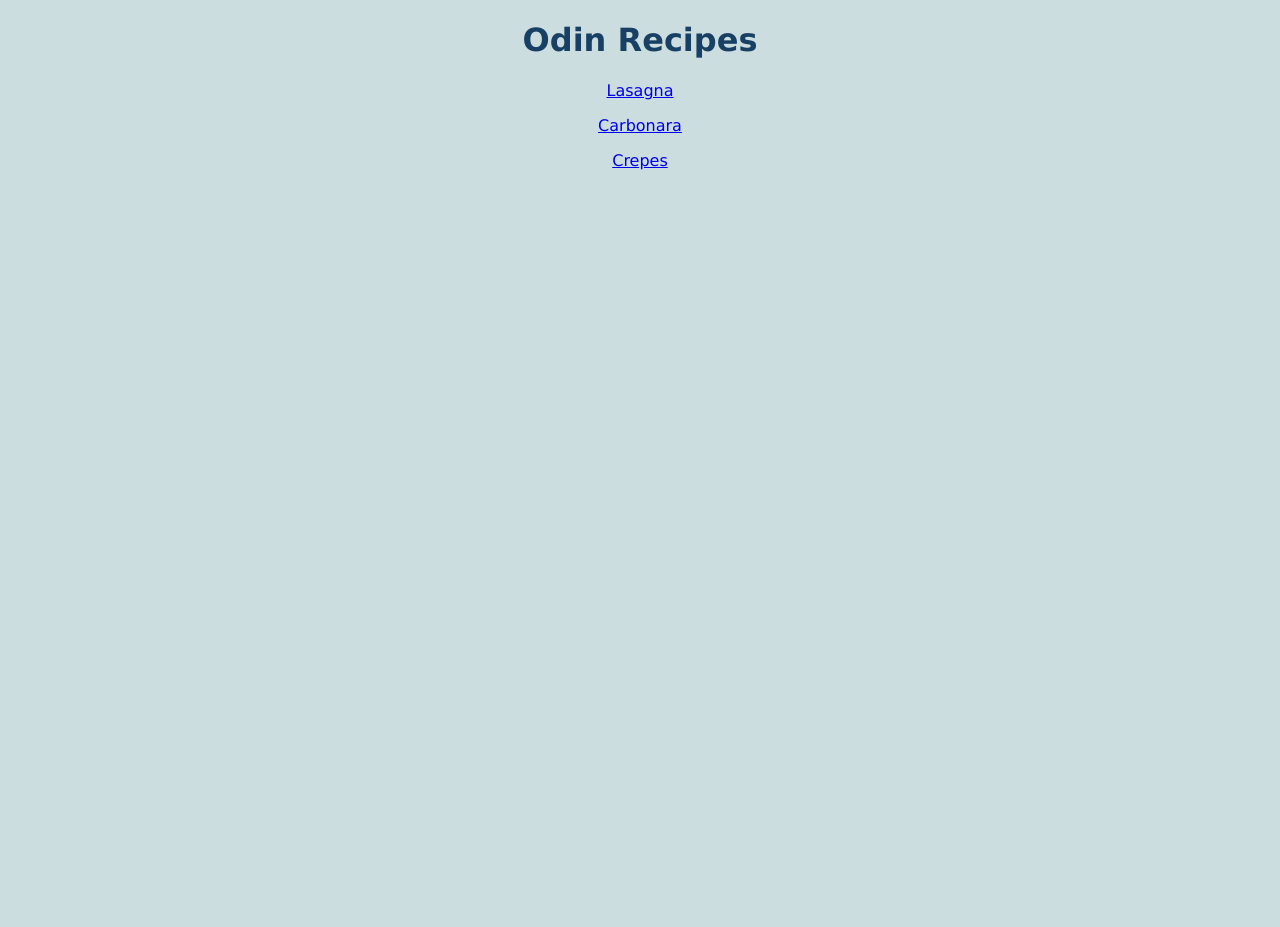
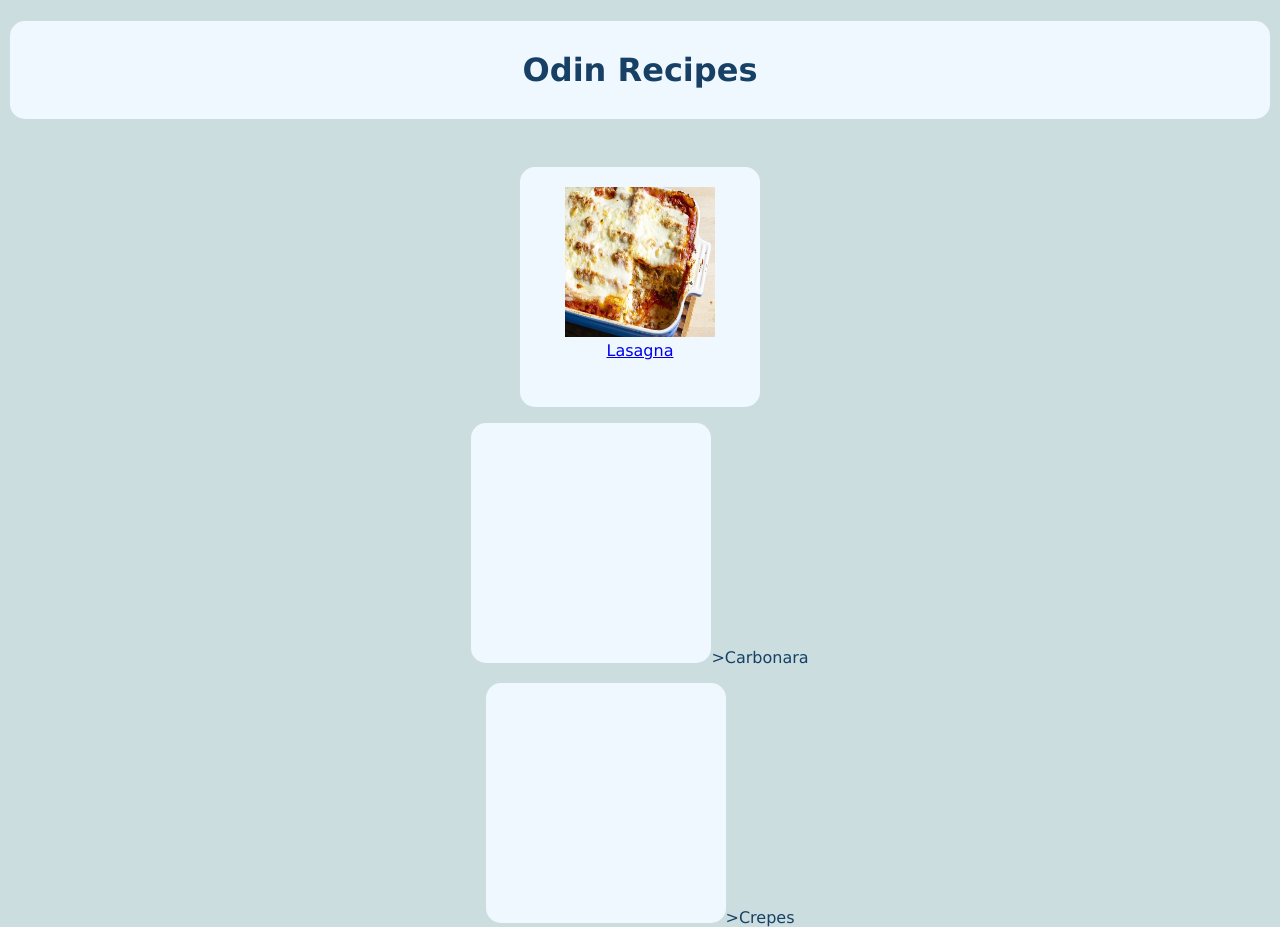
Before and after one commit to LealKevin/odin-recipes, a plain HTML site: page index.html in a window 1280 px wide. Before the commit the page ends 800 px from the top, so only its background shows below. Drawn offline with Linux system fonts and the light colour scheme.

Commit message:
Starting creating better buttoms to navigate
Errors to fix: menu buttoms need to be in vertical

```diff
--- a/index.html
+++ b/index.html
@@ -7,15 +7,17 @@
         <link rel="stylesheet" href="styles.css">
     </head>
     <body>
-        <h1 class="menu font">Odin Recipes</h1>
-    <div class="menu font">
-        </p>
-            <a href="recipes/lasagna.html">Lasagna</a>
-        </p>
-            <a href="recipes/carbonara.html">Carbonara</a>
-        </p>
-            <a href="recipes/crepes.html">Crepes</a>
-        </p>
-    </div>
+        <div class=>
+                <h1 class="font title rounded">Odin Recipes</h1>
+            <div class="font content">
+                </p>
+                    <a href="recipes/lasagna.html" class="custom-button rounded"> <img src="/images/lasagna_img.jpeg " width="150" height="150"> Lasagna </a>
+                </p>
+                    <a href="recipes/carbonara.html" class="custom-button rounded"></a>>Carbonara</a>
+                </p>
+                    <a href="recipes/crepes.html" class="custom-button rounded"></a>>Crepes</a>
+                </p>
+            </div>
+        </div>
     </body>
 </html>
--- a/styles.css
+++ b/styles.css
@@ -1,6 +1,16 @@
+.rounded{
+    border-radius: 15px;
+}
+
 body{
+    margin: 10px;
     background-color: rgb(203, 221, 223);
     text-align: center;
+}
+
+.title{
+    background-color: aliceblue;
+    padding: 30px;
 }
 
 .font{
@@ -11,3 +21,17 @@ body{
 .centered{
     text-align: center;
 }
+
+.custom-button{
+    background-color: aliceblue;
+    display: inline-block;
+    width: 200px;
+    height: 200px;
+    padding: 20px;
+
+}
+
+.content{
+    display: inline-block;
+    margin: 10px;
+}
```
